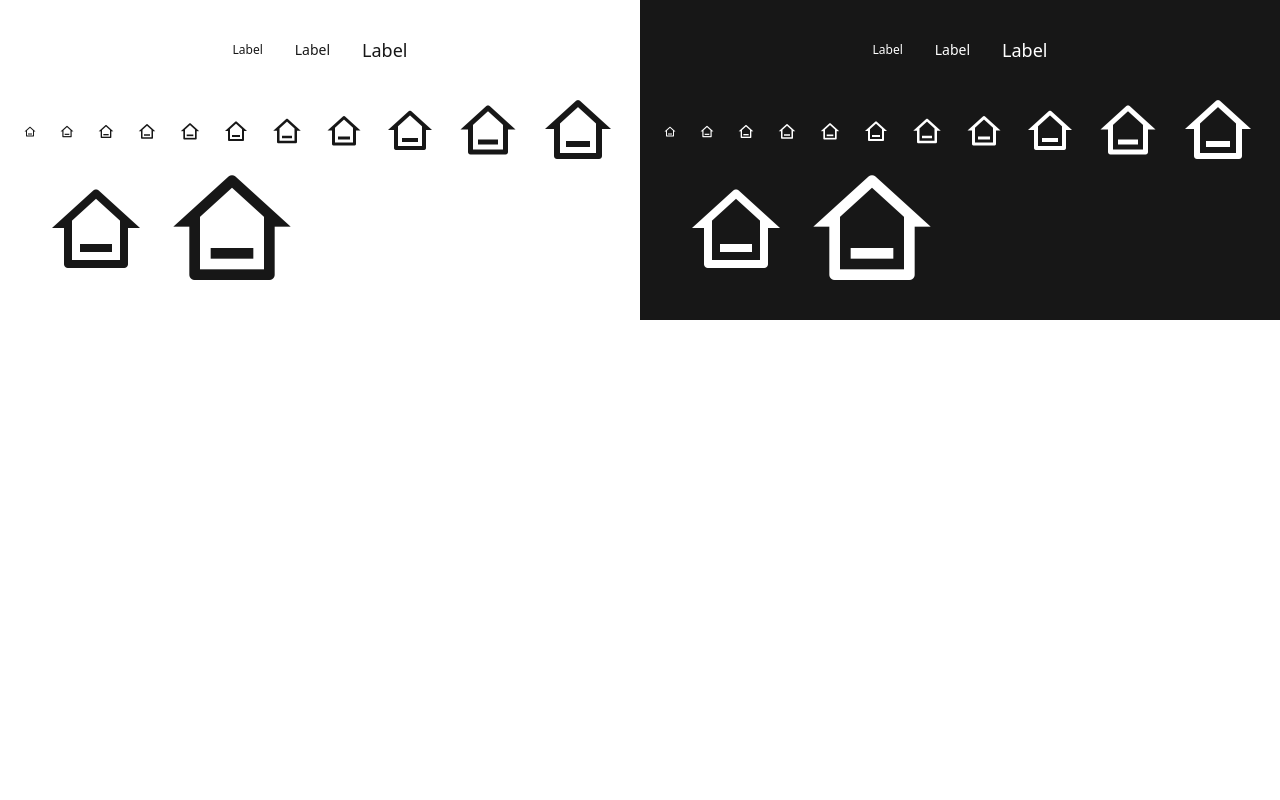
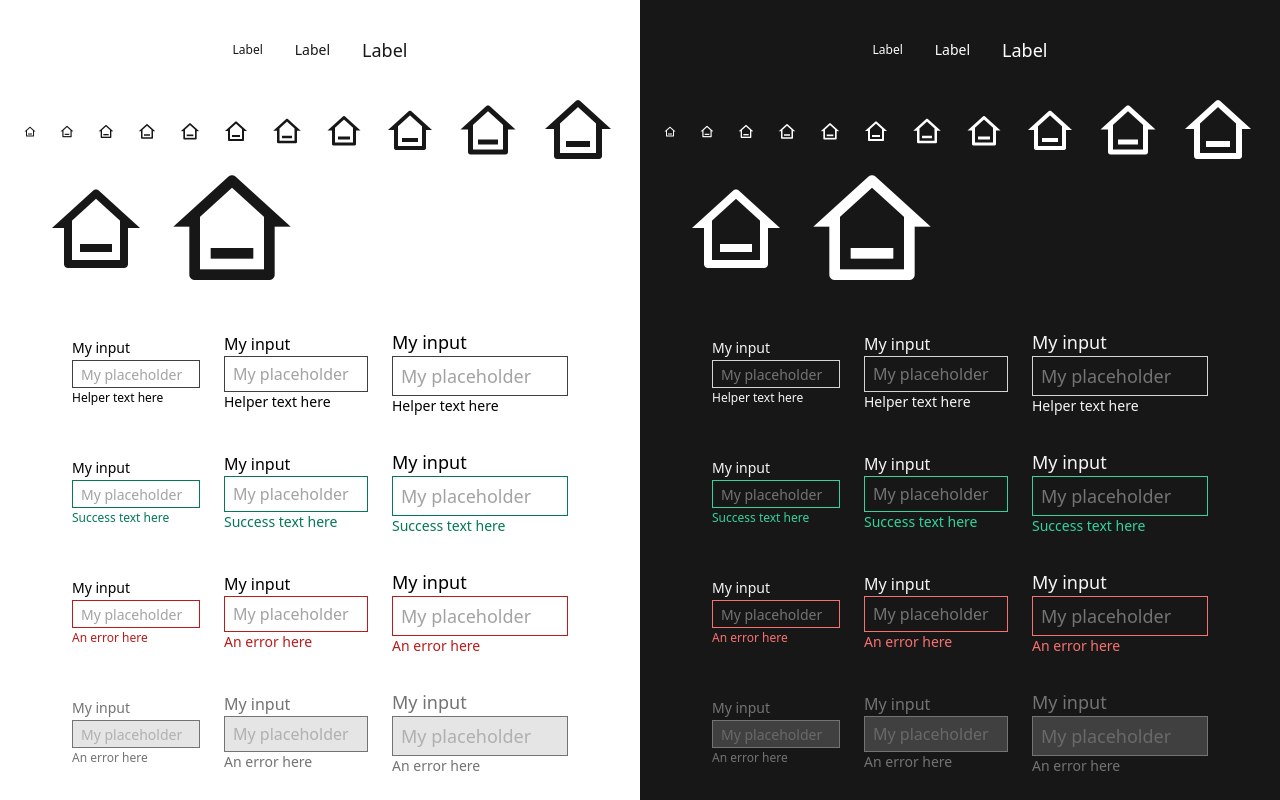
Before and after one commit to strassen-br/strassen-design-system, a Vue app: page / in a window 1280 px wide. Shown: the part 436-1236 px from the top of the page. Before the commit the page ends 800 px from the top, so only its background shows below. Built offline with nearby package versions, Linux system fonts and the light colour scheme; a web font is replaced by a local one.

Commit message:
Add StTextInput and demo

```diff
--- a/index.html
+++ b/index.html
@@ -8,7 +8,7 @@
     <meta name="viewport" content="width=device-width, initial-scale=1.0" />
     <title>Strassen Design System</title>
   </head>
-  <body>
+  <body class="w-full overflow-x-hidden">
     <div id="app" />
     <script type="module" src="/src/local/index.ts"></script>
   </body>
--- a/src/App.vue
+++ b/src/App.vue
@@ -5,6 +5,7 @@
         <st-button-demo />
         <st-link-demo />
         <st-icon-demo />
+        <st-text-input-demo />
       </div>
     </div>
   </div>
@@ -15,6 +16,7 @@ import { defineComponent } from 'vue'
 import StButtonDemo from './local/StButtonDemo.vue'
 import StIconDemo from './local/StIconDemo.vue'
 import StLinkDemo from './local/StLinkDemo.vue'
+import StTextInputDemo from './local/StTextInputDemo.vue'
 
 export default defineComponent({
   name: 'App',
@@ -23,6 +25,7 @@ export default defineComponent({
     StButtonDemo,
     StLinkDemo,
     StIconDemo,
+    StTextInputDemo,
 
   },
 })
@@ -30,7 +33,7 @@ export default defineComponent({
 
 <style lang="postcss">
 .content {
-  @apply flex w-screen overflow-hidden;
+  @apply flex w-screen overflow-x-hidden;
 
   .row {
     @apply flex flex-wrap items-center space-x-6;
--- /dev/null
+++ b/src/components/atoms/StTextInput.vue
@@ -0,0 +1,189 @@
+<template>
+  <div :class="wrapperClasses">
+    <label v-if="topLabel" class="top-label" :for="identifier">{{ topLabel }}</label>
+    <div class="input-wrapper">
+      <input
+        :id="identifier"
+        :name="identifier"
+        :disabled="disabled"
+        type="text"
+        v-bind="$attrs"
+      >
+      <slot name="inside" />
+    </div>
+    <span v-if="bottomLabel" class="bottom-label">{{ bottomLabel }}</span>
+  </div>
+</template>
+
+<script lang="ts">
+import { computed, defineComponent, PropType } from 'vue'
+
+export default defineComponent({
+  inheritAttrs: false,
+
+  props: {
+    identifier: {
+      type: String,
+      required: true,
+    },
+    topLabel: {
+      type: String,
+      required: false,
+      default: undefined,
+    },
+    bottomLabel: {
+      type: String,
+      required: false,
+      default: undefined,
+    },
+    validationState: {
+      type: String as PropType<'success' | 'error'>,
+      required: false,
+      default: undefined,
+    },
+    size: {
+      type: String as PropType<'sm' | 'md' | 'lg'>,
+      required: false,
+      default: 'md',
+    },
+    disabled: {
+      type: Boolean,
+      required: false,
+      default: false,
+    },
+    modelValue: {
+      type: [String, Number],
+      required: false,
+      default: undefined,
+    },
+  },
+
+  emits: ['update:modelValue'],
+
+  setup(props, { emit }) {
+    const wrapperClasses = computed(() => {
+      return [
+        'st-text-input-wrapper',
+        props.validationState,
+        props.size,
+        props.disabled ? 'disabled' : '',
+      ]
+    })
+
+    const computedModelValue = computed({
+      get() {
+        return props.modelValue
+      },
+      set(value) {
+        emit('update:modelValue', value)
+      },
+    })
+
+    return {
+      wrapperClasses,
+    }
+  },
+})
+</script>
+
+<style lang="postcss">
+.st-text-input-wrapper {
+  @apply flex flex-col;
+
+  .input-wrapper {
+    @apply relative;
+
+    input {
+      @apply bg-transparent border border-gray-700 placeholder-gray-400
+      w-full transition-all duration-300
+      focus:border-black focus:ring focus:ring-gray-400;
+      @apply outline-none focus:outline-none !important;
+    }
+  }
+
+  /* -------------------------------------------------------------------------- */
+  /*                                    SIZES                                   */
+  /* -------------------------------------------------------------------------- */
+  &.sm {
+    @apply text-sm;
+    .input-wrapper {
+      input {
+        @apply my-0.5 h-7 px-2;
+      }
+    }
+    .bottom-label {
+      @apply text-xs;
+    }
+  }
+  &.md {
+    @apply text-base;
+    .input-wrapper {
+      input {
+        @apply h-9 px-2;
+      }
+    }
+    .bottom-label {
+      @apply text-sm;
+    }
+  }
+  &.lg {
+    @apply text-lg;
+    .input-wrapper {
+      input {
+        @apply h-10 px-2
+      }
+    }
+    .bottom-label {
+      @apply text-sm;
+    }
+  }
+}
+
+.dark .st-text-input-wrapper {
+  @apply text-gray-100;
+  .input-wrapper input {
+    @apply border-gray-300 placeholder-gray-500
+    focus:border-white focus:ring-gray-600;
+  }
+}
+
+/* -------------------------------------------------------------------------- */
+/*                                   COLORS                                   */
+/* -------------------------------------------------------------------------- */
+.st-text-input-wrapper.success .input-wrapper input {
+  @apply border-green-700 focus:ring-green-700 focus:ring-opacity-30
+  dark:border-green-400 dark:focus:ring-green-400 dark:focus:ring-opacity-30;
+}
+.st-text-input-wrapper.success .bottom-label {
+  @apply font-medium text-green-700 dark:text-green-400;
+}
+.st-text-input-wrapper.error .input-wrapper input {
+  @apply border-red-700 focus:ring-red-700 focus:ring-opacity-30
+  dark:border-red-400 dark:focus:ring-red-400 dark:focus:ring-opacity-30;
+}
+.st-text-input-wrapper.error .bottom-label {
+  @apply font-medium text-red-700 dark:text-red-400;
+}
+
+/* -------------------------------------------------------------------------- */
+/*                                  DISABLED                                  */
+/* -------------------------------------------------------------------------- */
+.st-text-input-wrapper.disabled,
+.st-text-input-wrapper.disabled .top-label,
+.st-text-input-wrapper.disabled .bottom-label,
+.st-text-input-wrapper.disabled .input-wrapper,
+.st-text-input-wrapper.disabled .input-wrapper input:disabled {
+  @apply cursor-not-allowed;
+}
+.st-text-input-wrapper.disabled .input-wrapper input:disabled {
+  @apply placeholder-opacity-80;
+}
+.st-text-input-wrapper.disabled .top-label,
+.st-text-input-wrapper.disabled .bottom-label {
+  @apply text-gray-500 dark:text-gray-500;
+}
+.st-text-input-wrapper.disabled .input-wrapper input:disabled {
+  @apply border-gray-500 text-gray-500 bg-gray-200
+  dark:border-gray-500 dark:text-gray-500 dark:bg-gray-700;
+}
+</style>
--- /dev/null
+++ b/src/local/StTextInputDemo.vue
@@ -0,0 +1,91 @@
+<template>
+  <div class="row">
+    <div
+      v-for="size in ['sm', 'md', 'lg']"
+      :key="size"
+      :class="{
+        'w-32': size === 'sm',
+        'w-36': size === 'md',
+        'w-44': size === 'lg',
+      }"
+    >
+      <st-text-input
+        :identifier="`my-input-id-${size}`"
+        top-label="My input"
+        bottom-label="Helper text here"
+        placeholder="My placeholder"
+        :size="size"
+      />
+    </div>
+  </div>
+  <div class="row">
+    <div
+      v-for="size in ['sm', 'md', 'lg']"
+      :key="size"
+      :class="{
+        'w-32': size === 'sm',
+        'w-36': size === 'md',
+        'w-44': size === 'lg',
+      }"
+    >
+      <st-text-input
+        :identifier="`my-input-id-${size}-success`"
+        top-label="My input"
+        bottom-label="Success text here"
+        placeholder="My placeholder"
+        validation-state="success"
+        :size="size"
+      />
+    </div>
+  </div>
+  <div class="row">
+    <div
+      v-for="size in ['sm', 'md', 'lg']"
+      :key="size"
+      :class="{
+        'w-32': size === 'sm',
+        'w-36': size === 'md',
+        'w-44': size === 'lg',
+      }"
+    >
+      <st-text-input
+        :identifier="`my-input-id-${size}-error`"
+        top-label="My input"
+        bottom-label="An error here"
+        placeholder="My placeholder"
+        validation-state="error"
+        :size="size"
+      />
+    </div>
+  </div>
+  <div class="row">
+    <div
+      v-for="size in ['sm', 'md', 'lg']"
+      :key="size"
+      :class="{
+        'w-32': size === 'sm',
+        'w-36': size === 'md',
+        'w-44': size === 'lg',
+      }"
+    >
+      <st-text-input
+        :identifier="`my-input-id-${size}-error`"
+        top-label="My input"
+        bottom-label="An error here"
+        placeholder="My placeholder"
+        validation-state="error"
+        :disabled="true"
+        :size="size"
+      />
+    </div>
+  </div>
+</template>
+
+<script lang="ts">
+import { defineComponent } from 'vue'
+import StTextInput from '../components/atoms/StTextInput.vue'
+
+export default defineComponent({
+  components: { StTextInput },
+})
+</script>
```
